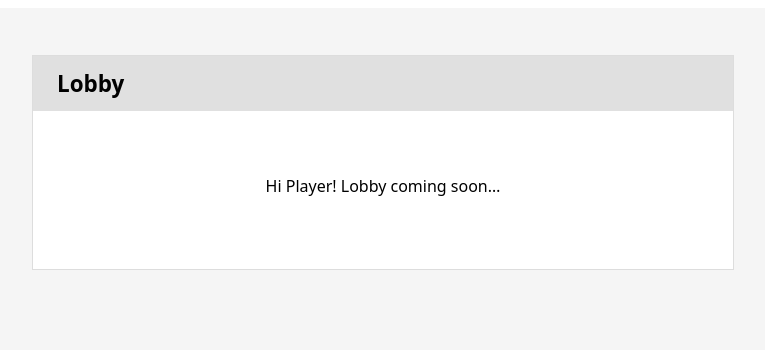
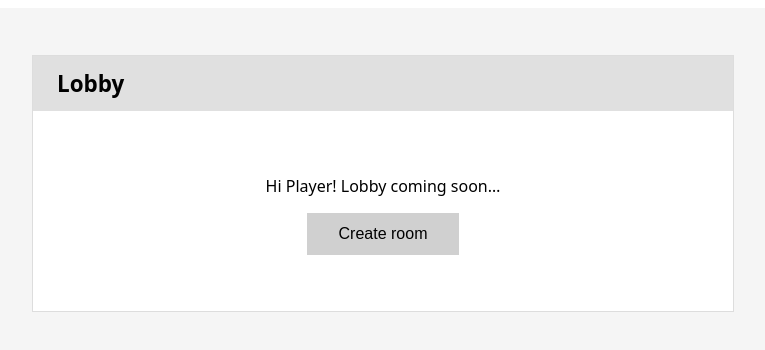
Before and after one commit to lswinny/doodle-duel-FE, a React (Vite) app: page /lobby in a window 1280 px wide. Shown: the top 350 px of the page, without its empty margins (257-1022 px from the left). Built offline with nearby package versions, Linux system fonts and the light colour scheme; no server answers.

Commit message:
Add socket-based room creation from lobby

```diff
--- a/src/App.jsx
+++ b/src/App.jsx
@@ -15,6 +15,8 @@ function App() {
   const [token, setToken] = useState(() => {
     return localStorage.getItem("authToken") || "";
   });
+
+  const [roomCode, setRoomCode] = useState("");
 
   useEffect(() => {
     socket.on("connect", () => {
@@ -60,12 +62,25 @@ function App() {
           }
         />
         <Route
-          path="/lobby"
-          element={<LobbyPage nickname={nickname} token={token} />}
+        path="/lobby"
+        element={
+          <LobbyPage
+            nickname={nickname}
+            token={token}
+            roomCode={roomCode}
+            setRoomCode={setRoomCode}
+          />
+        }
         />
         <Route
-          path="/room"
-          element={<RoomPage nickname={nickname} token={token} />}
+        path="/room"
+        element={
+          <RoomPage
+            nickname={nickname}
+            roomCode={roomCode}
+            token={token}
+          />
+        }
         />
         <Route
           path="/canvas"
--- a/src/Components/LobbyPage.jsx
+++ b/src/Components/LobbyPage.jsx
@@ -1,11 +1,58 @@
-export default function LobbyPage({ nickname }) {
+import { useEffect } from "react";
+import { useNavigate } from "react-router-dom";
+import socket from "../socket";
+
+export default function LobbyPage({ nickname, token, roomCode, setRoomCode }) {
+  const navigate = useNavigate();
+
+  useEffect(() => {
+    function handleRoomCreated(data) {
+      const newCode = typeof data === "string" ? data : data?.roomCode;
+
+      if (!newCode) {
+        console.warn("roomCreated event received without a room code:", data);
+        return;
+      }
+
+      console.log("Room created with code:", newCode);
+      setRoomCode(newCode);
+      navigate("/room");
+    }
+
+    socket.on("roomCreated", handleRoomCreated);
+
+    return () => {
+      socket.off("roomCreated", handleRoomCreated);
+    };
+  }, [navigate, setRoomCode]);
+
+  function handleCreateRoom() {
+    if (!token) {
+      console.warn("No auth token yet; cannot create room.");
+      return;
+    }
+
+    socket.emit("create-room", { token });
+  }
+
   return (
     <section className="screen">
       <header className="screen__header">
         <h1 className="screen__title">Lobby</h1>
       </header>
+
       <div className="screen__body">
         <p>Hi {nickname || "Player"}! Lobby coming soon…</p>
+
+        <button className="primary-button" onClick={handleCreateRoom}>
+          Create room
+        </button>
+
+        {roomCode && (
+          <p style={{ marginTop: "1rem" }}>
+            Current room code: <strong>{roomCode}</strong>
+          </p>
+        )}
       </div>
     </section>
   );
--- a/src/Components/RoomPage.jsx
+++ b/src/Components/RoomPage.jsx
@@ -1,6 +1,6 @@
 import { useNavigate } from "react-router-dom";
 
-function RoomPage({ nickname }) {
+function RoomPage({ nickname, roomCode }) {
   const navigate = useNavigate();
 
   function handleStartGame() {
@@ -10,7 +10,9 @@ function RoomPage({ nickname }) {
   return (
     <section className="screen">
       <header className="screen__header">
-        <h1 className="screen__title">Room ABC123</h1>
+        <h1 className="screen__title">
+          Room {roomCode || "…"}
+        </h1>
       </header>
 
       <div className="screen__body">
@@ -21,12 +23,23 @@ function RoomPage({ nickname }) {
           <li>Player 3</li>
         </ul>
 
-        <button className="primary-button" onClick={handleStartGame}>
+        <button
+          className="primary-button"
+          onClick={handleStartGame}
+        >
           Start Game
         </button>
+
+        {roomCode && (
+          <p style={{ marginTop: "1rem" }}>
+            Share this code so other players can join:{" "}
+            <strong>{roomCode}</strong>
+          </p>
+        )}
       </div>
     </section>
   );
 }
 
+
 export default RoomPage;
```
Lines whose indentation alone changed are shown as unchanged.
